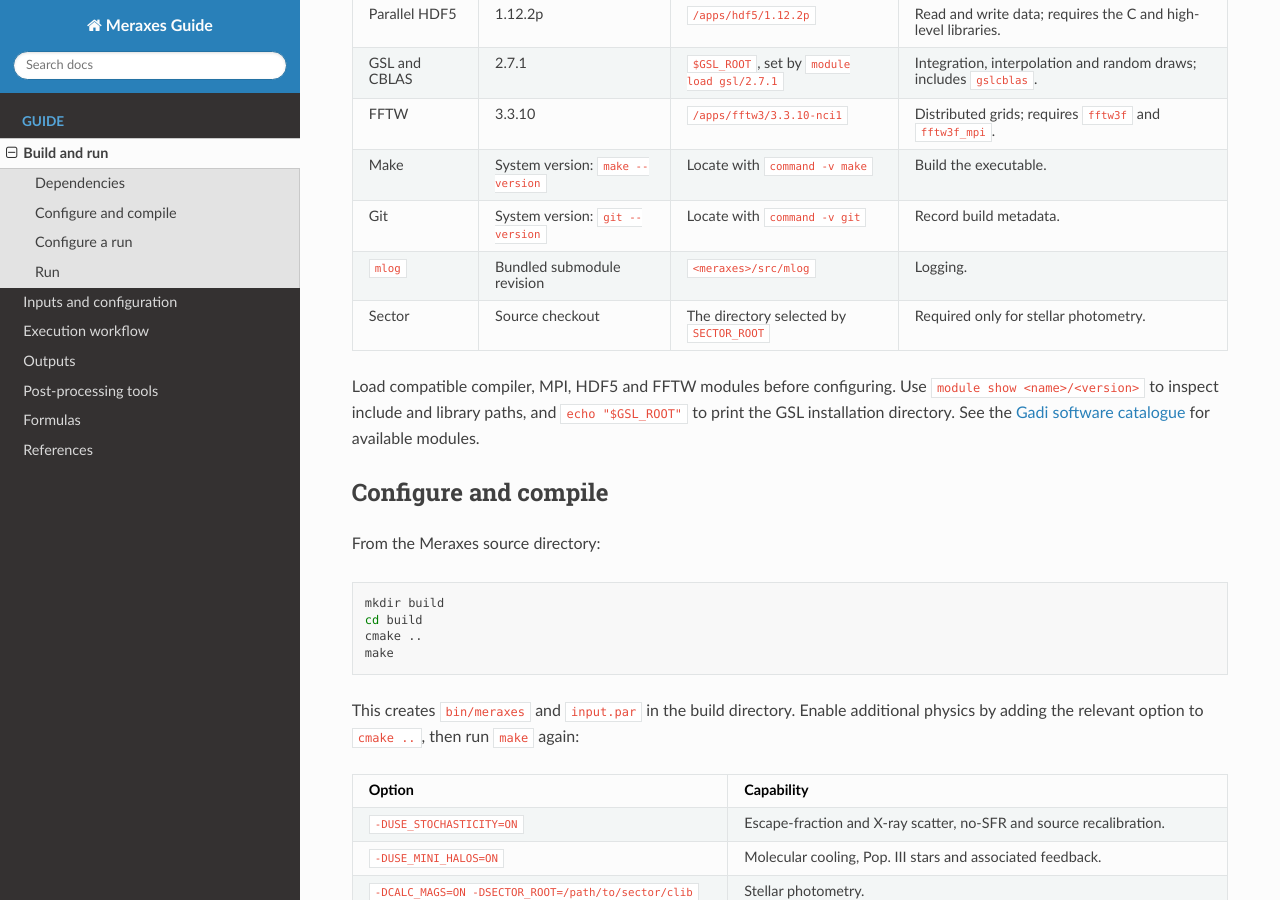
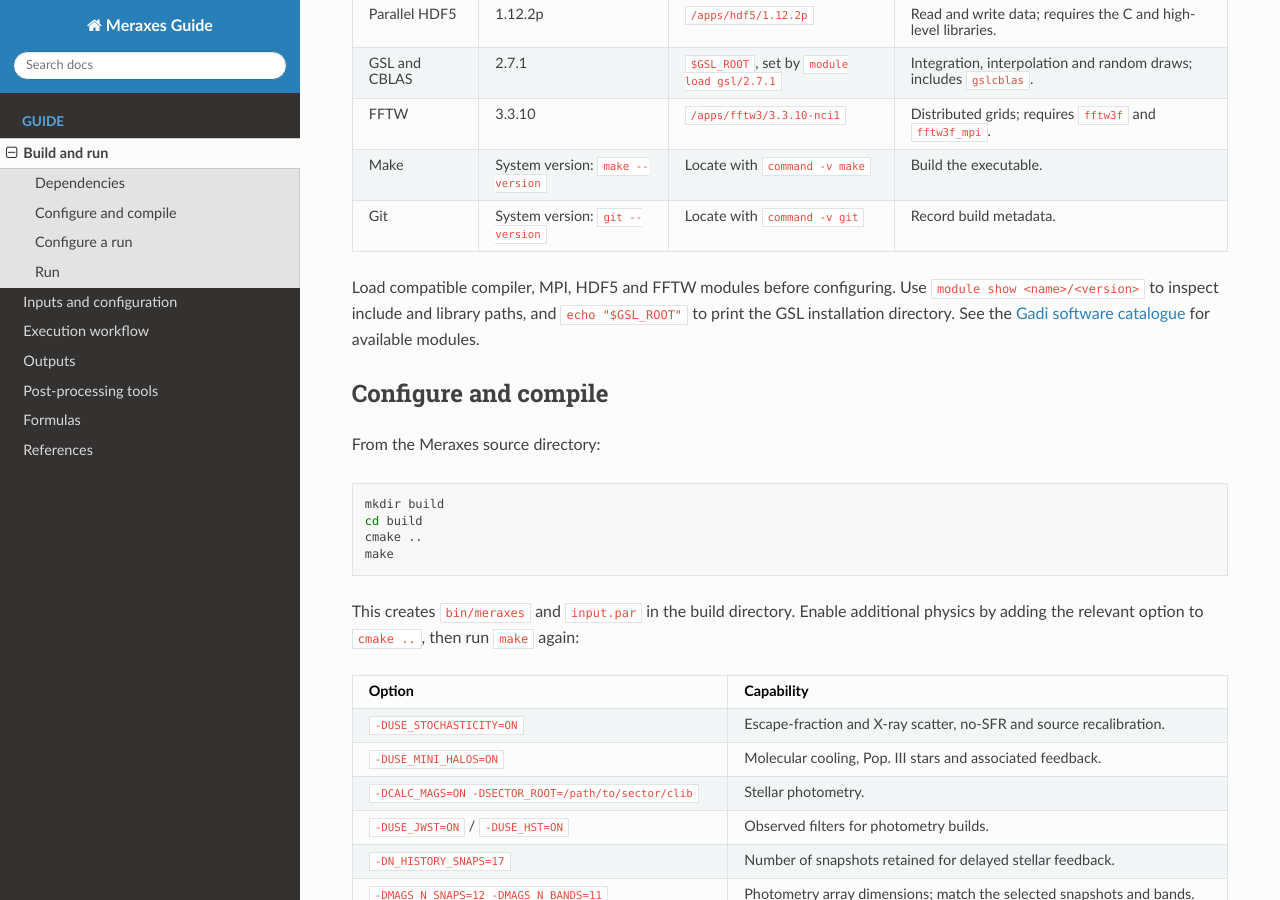
Before and after one commit to ChangqIngovo/meraxes-docs, a Sphinx documentation site: the page built from docs/getting-started.md, in a window 1280 px wide and 900 px high, scrolled down 419 px. Built offline with Sphinx 7.4.7 and the Read the Docs theme 3.1.0, drawn with Linux system fonts in a browser that asks for light colours.

Commit message:
Remove mlog and Sector rows from dependency table

```diff
--- a/docs/getting-started.md
+++ b/docs/getting-started.md
@@ -15,8 +15,6 @@
 | FFTW | 3.3.10 | `/apps/fftw3/3.3.10-nci1` | Distributed grids; requires `fftw3f` and `fftw3f_mpi`. |
 | Make | System version: `make --version` | Locate with `command -v make` | Build the executable. |
 | Git | System version: `git --version` | Locate with `command -v git` | Record build metadata. |
-| `mlog` | Bundled submodule revision | `<meraxes>/src/mlog` | Logging. |
-| Sector | Source checkout | The directory selected by `SECTOR_ROOT` | Required only for stellar photometry. |
 
 Load compatible compiler, MPI, HDF5 and FFTW modules before configuring.
 Use `module show <name>/<version>` to inspect include and library paths,
```
